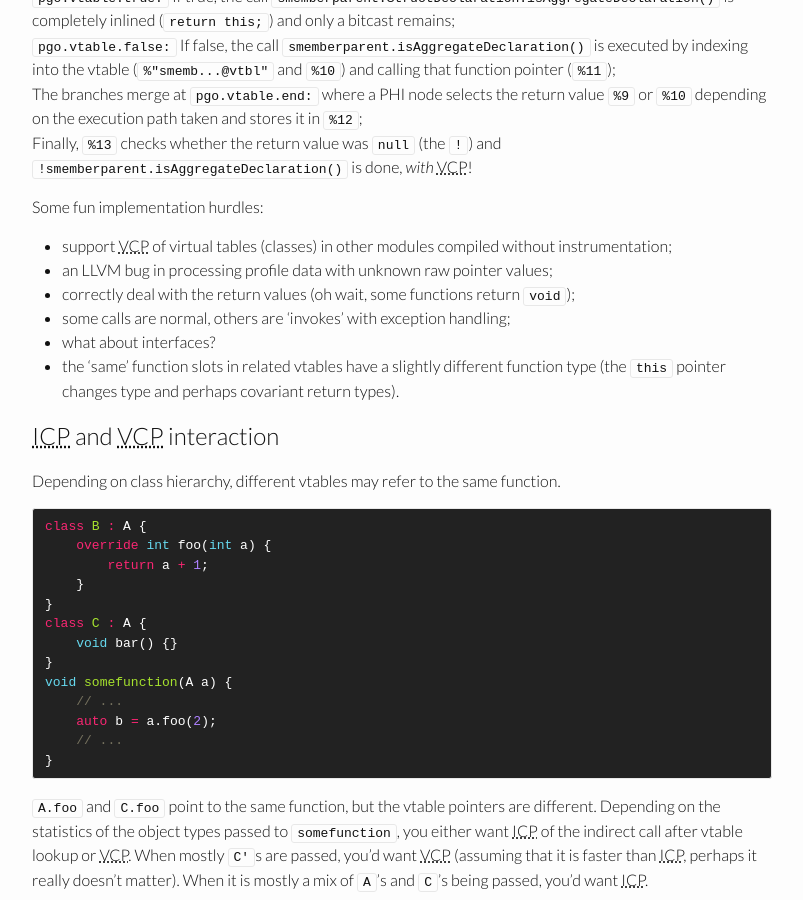
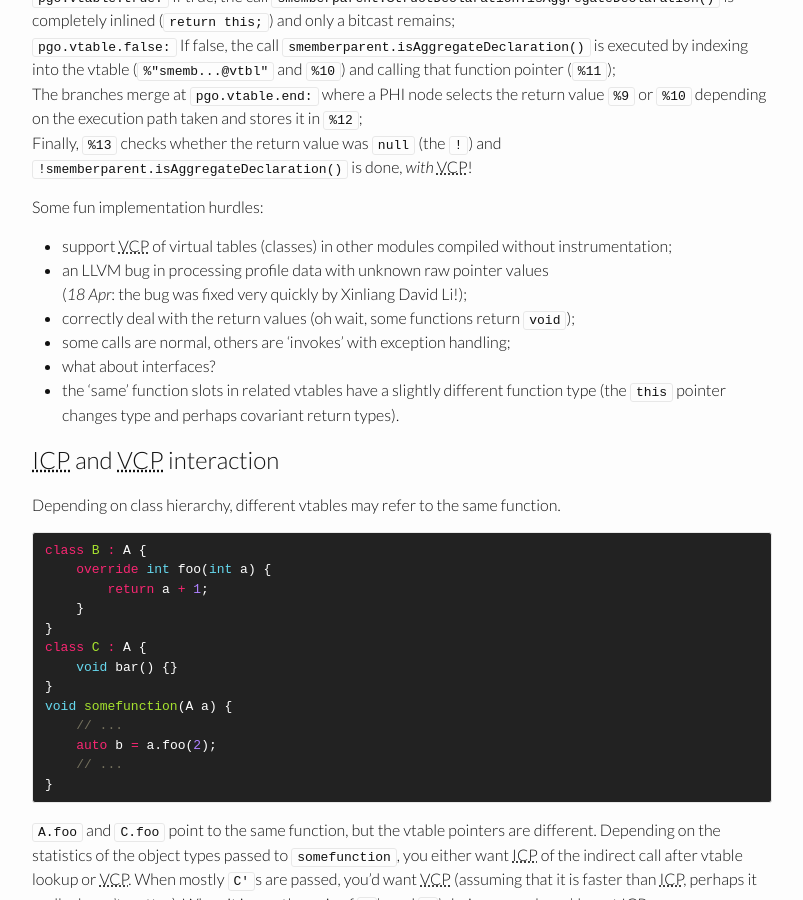
Before and after one commit to JohanEngelen/johanengelen.github.io, a Jekyll site: the page built from _posts/2016-04-13-PGO-in-LDC-virtual-calls.md, in a window 1280 px wide and 900 px high, scrolled down 6507 px. Shown: the whole window, without its empty margins (238-1041 px from the left). Built offline with Jekyll 4.4.1, drawn with Linux system fonts in a browser that asks for light colours.

Commit message:
Give credit to David for fixing the LLVM bug very quickly.

```diff
--- a/_posts/2016-04-13-PGO-in-LDC-virtual-calls.md
+++ b/_posts/2016-04-13-PGO-in-LDC-virtual-calls.md
@@ -262,7 +262,8 @@ Finally, `%13` checks whether the return value was `null` (the `!`) and `!smembe
 Some fun implementation hurdles:
 
 * support VCP of virtual tables (classes) in other modules compiled without instrumentation;
-* an LLVM bug in processing profile data with unknown raw pointer values;
+* an LLVM bug in processing profile data with unknown raw pointer values
+ (_18 Apr_: the bug was fixed very quickly by Xinliang David Li!);
 * correctly deal with the return values (oh wait, some functions return `void`);
 * some calls are normal, others are 'invokes' with exception handling;
 * what about interfaces?
```
